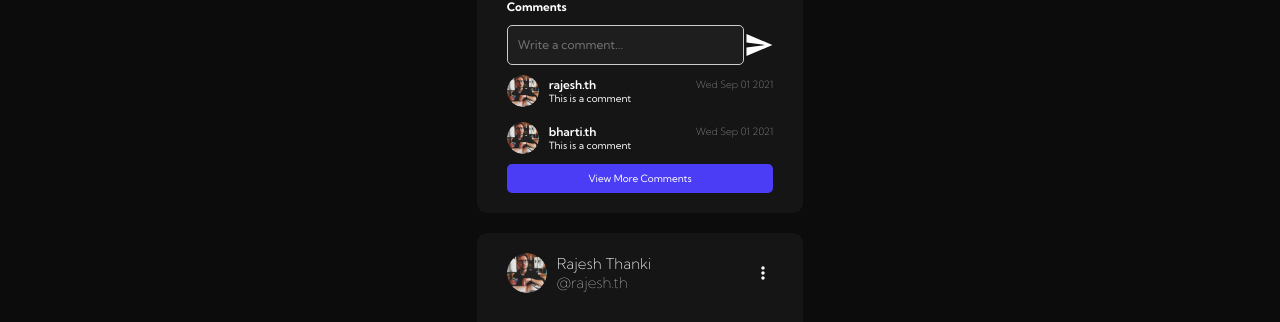
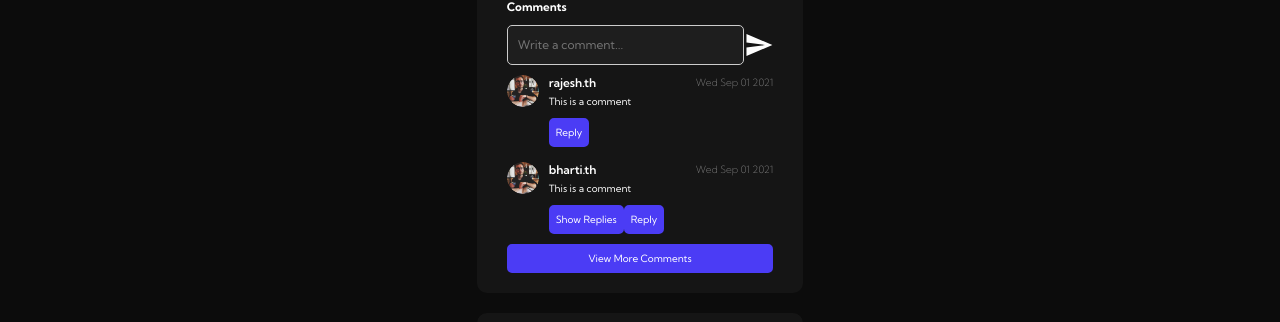
Before and after one commit to namanthanki/OpenMedia, a React (Vite) app in the folder client/: page /profile in a window 1280 px wide. Both pictures are taken after a click on the icon 544 px from the left and 995 px from the top of the page. Shown: the part 1031-1353 px from the top of the page. Built offline with nearby package versions, Linux system fonts and the light colour scheme.

Commit message:
comment feature on progress

```diff
--- a/client/src/components/Comment.jsx
+++ b/client/src/components/Comment.jsx
@@ -1,4 +1,13 @@
+import { useState } from "react";
+
 const Comment = ({ commentData }) => {
+	const [showReplies, setShowReplies] = useState(false);
+
+	const toggleReplies = () => {
+		console.log(commentData.replies);
+		setShowReplies((prevState) => !prevState);
+	};
+
 	return (
 		<div className="comment-container">
 			<img
@@ -14,6 +23,21 @@ const Comment = ({ commentData }) => {
 					</p>
 				</div>
 				<p className="comment-text">{commentData.content}</p>
+				<div className="comment-actions">
+					{commentData.replies && (
+						<button onClick={toggleReplies}>
+							{showReplies ? "Hide" : "Show"} Replies
+						</button>
+					)}
+					<button>Reply</button>
+				</div>
+				{showReplies && (
+					<div className="replies-container">
+						{commentData.replies.map((reply) => (
+							<Comment key={reply.id} commentData={reply} />
+						))}
+					</div>
+				)}
 			</div>
 		</div>
 	);
--- a/client/src/components/CommentForm.jsx
+++ b/client/src/components/CommentForm.jsx
@@ -22,7 +22,6 @@ const CommentForm = ({ onSubmit }) => {
 				value={text}
 				onChange={handleChange}
 				placeholder="Write a comment..."
-				rows={3}
 				required
 			></textarea>
 			<MdSend
--- a/client/src/components/Comments.jsx
+++ b/client/src/components/Comments.jsx
@@ -1,3 +1,4 @@
+import { Link } from "react-router-dom";
 import Comment from "./Comment";
 import CommentForm from "./CommentForm";
 
@@ -36,9 +37,11 @@ const Comments = ({ commentsListData }) => {
 					<Comment commentData={commentData} key={commentData.id} />
 				))}
 			</div>
-			<button className="view-more-comments-btn">
-				View More Comments
-			</button>
+			<Link to="/all-comments" state={commentsListData}>
+				<button className="view-more-comments-btn">
+					View More Comments
+				</button>
+			</Link>
 		</div>
 	);
 };
--- a/client/src/components/PostsList.jsx
+++ b/client/src/components/PostsList.jsx
@@ -46,6 +46,22 @@ const postsListData = [
 				username: "bharti.th",
 				content: "This is a comment",
 				createdAt: "2021-09-01T12:00:00Z",
+				replies: [
+					{
+						id: 1,
+						userImage: "/images/author-placeholder.png",
+						username: "rajesh.th",
+						content: "This is a reply",
+						createdAt: "2021-09-01T12:00:00Z",
+					},
+					{
+						id: 2,
+						userImage: "/images/author-placeholder.png",
+						username: "rajesh.th",
+						content: "This is a reply",
+						createdAt: "2021-09-01T12:00:00Z",
+					},
+				],
 			},
 		],
 	},
@@ -74,6 +90,38 @@ const postsListData = [
 				username: "naman.th",
 				content: "This is a comment",
 				createdAt: "2021-09-01T12:00:00Z",
+				replies: [
+					{
+						id: 1,
+						userImage: "/images/author-placeholder.png",
+						username: "rajesh.th",
+						content: "This is a reply",
+						createdAt: "2021-09-01T12:00:00Z",
+					},
+					{
+						id: 2,
+						userImage: "/images/author-placeholder.png",
+						username: "rajesh.th",
+						content: "This is a reply",
+						createdAt: "2021-09-01T12:00:00Z",
+						replies: [
+							{
+								id: 1,
+								userImage: "/images/author-placeholder.png",
+								username: "naman.th",
+								content: "This is a reply",
+								createdAt: "2021-09-01T12:00:00Z",
+							},
+							{
+								id: 2,
+								userImage: "/images/author-placeholder.png",
+								username: "naman.th",
+								content: "This is a reply",
+								createdAt: "2021-09-01T12:00:00Z",
+							},
+						],
+					},
+				],
 			},
 			{
 				id: 2,
@@ -109,6 +157,22 @@ const postsListData = [
 				username: "naman.th",
 				content: "This is a comment",
 				createdAt: "2021-09-01T12:00:00Z",
+				replies: [
+					{
+						id: 1,
+						userImage: "/images/author-placeholder.png",
+						username: "rajesh.th",
+						content: "This is a reply",
+						createdAt: "2021-09-01T12:00:00Z",
+					},
+					{
+						id: 2,
+						userImage: "/images/author-placeholder.png",
+						username: "rajesh.th",
+						content: "This is a reply",
+						createdAt: "2021-09-01T12:00:00Z",
+					},
+				],
 			},
 			{
 				id: 2,
--- a/client/src/components/styles/comments.css
+++ b/client/src/components/styles/comments.css
@@ -1,6 +1,6 @@
 .comment-container {
 	display: flex;
-	align-items: center;
+	/* align-items: center; */
 	width: 100%;
 	gap: 1rem;
 }
--- a/client/src/main.jsx
+++ b/client/src/main.jsx
@@ -10,6 +10,7 @@
 	import SettingsPage from "./pages/SettingsPage.jsx";
 	import RootLayout from "./routes/RootLayout.jsx";
 	import "./index.css";
+import AllCommentsPage from "./pages/AllCommentsPage.jsx";
 
 	const isLoggedIn = true;
 
@@ -22,7 +23,8 @@
 				{ path: "/chats", element: <ChatsPage /> },
 				{ path: "/profile",	element: <ProfilePage /> },
 				{ path: "/chats/:chatId", element: <ChatsPage /> },
-				{ path: "/settings", element: <SettingsPage /> }
+				{ path: "/settings", element: <SettingsPage /> },
+				{ path: "/all-comments", element: <AllCommentsPage /> }
 			],
 		} : {
 			path: "/",
--- /dev/null
+++ b/client/src/pages/AllCommentsPage.jsx
@@ -0,0 +1,21 @@
+import Comment from "../components/Comment";
+import { useLocation } from "react-router-dom";
+
+import "./styles/all-comments.css";
+
+const AllCommentsPage = () => {
+	const comments = useLocation().state;
+    console.log(comments);
+	return (
+		<div className="all-comments-page">
+			<h2>All Comments</h2>
+			<div className="comments">
+				{comments.map((comment) => (
+					<Comment key={comment.id} commentData={comment} />
+				))}
+			</div>
+		</div>
+	);
+};
+
+export default AllCommentsPage;
--- /dev/null
+++ b/client/src/pages/styles/all-comments.css
@@ -0,0 +1,49 @@
+.comment {
+	margin-bottom: 20px;
+	border: 1px solid #ccc;
+	padding: 10px;
+	border-radius: 5px;
+}
+
+.comment-header {
+	display: flex;
+	align-items: center;
+}
+
+.avatar {
+	width: 40px;
+	height: 40px;
+	border-radius: 50%;
+	margin-right: 10px;
+}
+
+.username {
+	margin: 0;
+}
+
+.timestamp {
+	color: #888;
+	margin: 0;
+}
+
+.comment-text {
+	margin-top: 5px;
+}
+
+.comment-actions {
+	margin-top: 10px;
+}
+
+.replies {
+	margin-top: 10px;
+	margin-left: 20px;
+}
+
+.all-comments-page {
+	max-width: 800px;
+	margin: 0 auto;
+}
+
+.all-comments-page h2 {
+	margin-bottom: 20px;
+}
```
